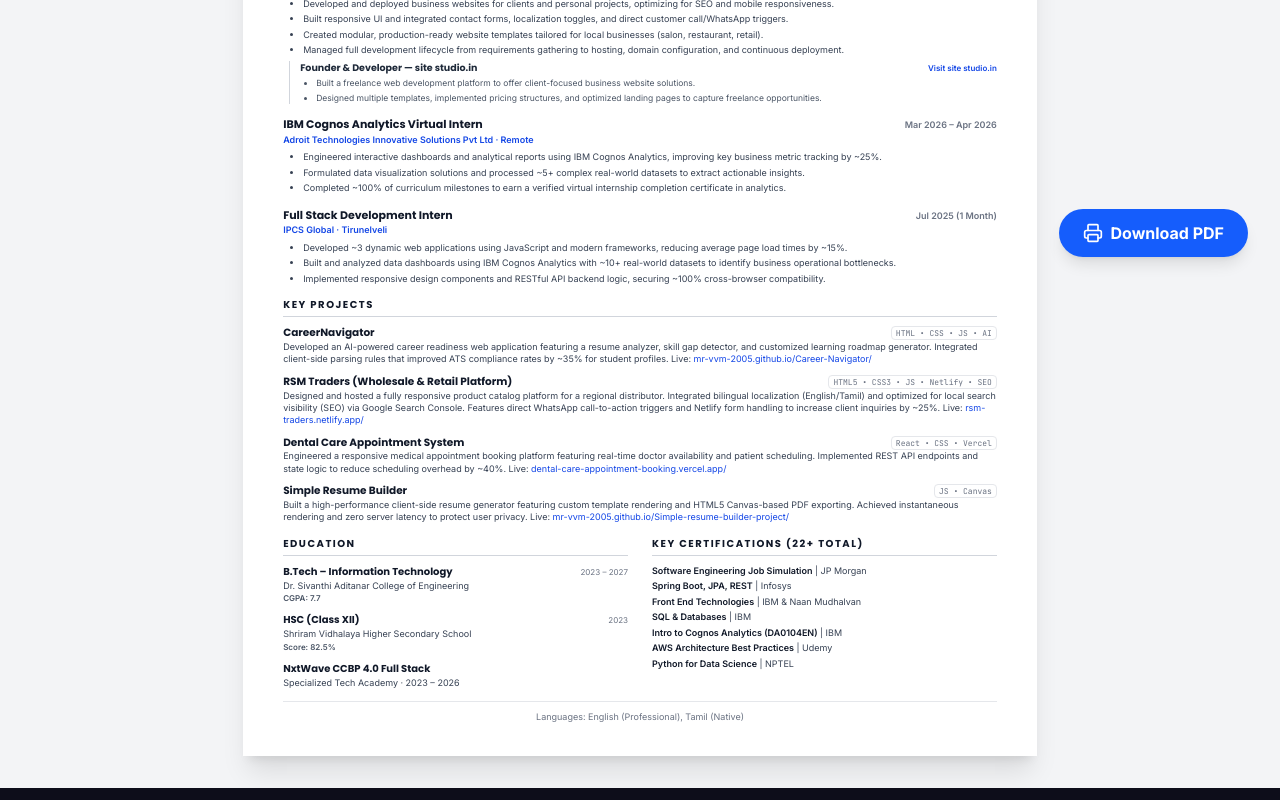
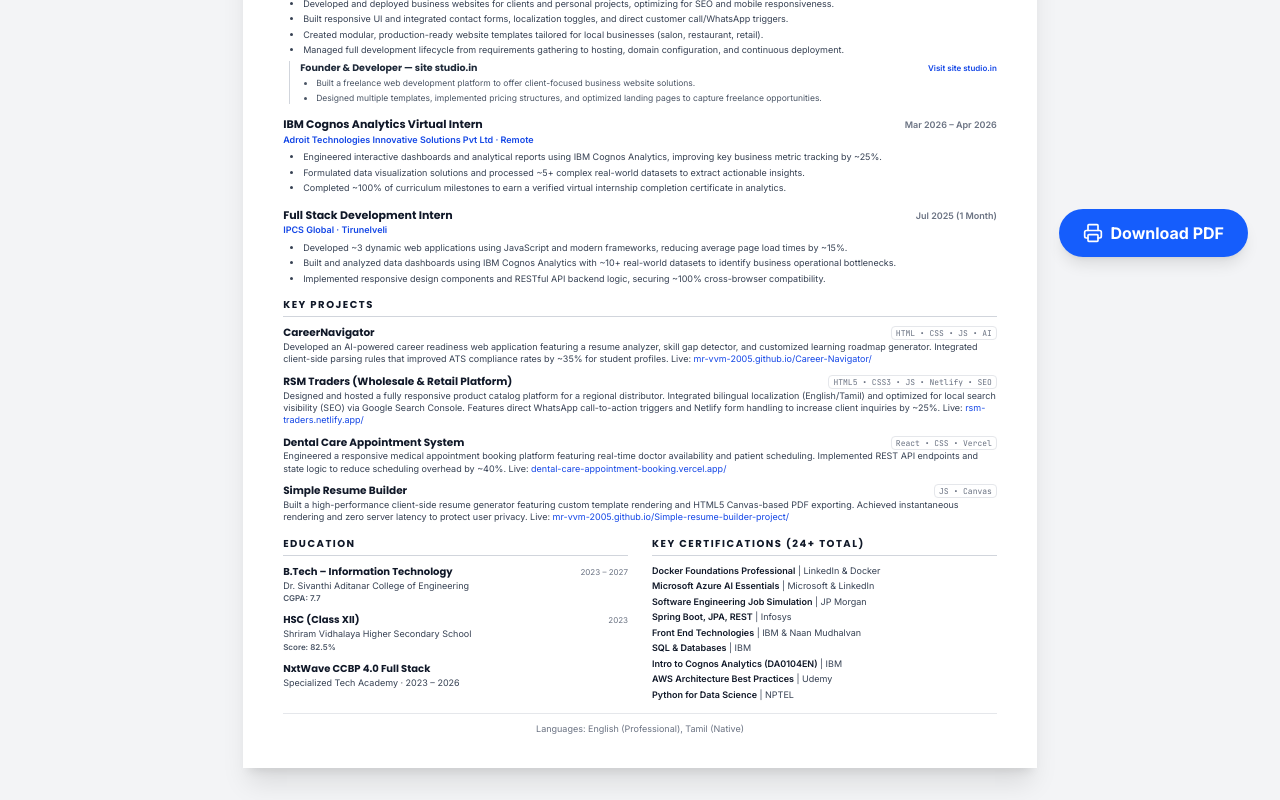
Before and after one commit to mr-vvm-2005/New-portfolio, a Next.js app: page /resume in a window 1280 px wide. Shown: the part 511-1311 px from the top of the page. Built offline with nearby package versions, Linux system fonts and the light colour scheme.

Commit message:
feat: add docker & microsoft certs and compress resume print layout to single page

```diff
--- a/src/app/resume/page.tsx
+++ b/src/app/resume/page.tsx
@@ -10,6 +10,8 @@ export default function ResumePage() {
 
     return (
         <div className="min-h-screen bg-gray-100 text-black p-4 md:p-8 print:p-0 flex justify-center">
+            <title>Resume | Vetrivel Murugan P - Full Stack Developer</title>
+            <meta name="description" content="Official Resume of Vetrivel Murugan P (Mr.VVM) - Full Stack Developer. View technical skills, experience, projects, and certifications." />
             <Script id="resume-person-schema" type="application/ld+json" dangerouslySetInnerHTML={{ __html: `{
   "@context": "https://schema.org",
   "@type": "Person",
@@ -26,19 +28,26 @@ export default function ResumePage() {
 }` }} />
             <style jsx global>{`
                 @media print {
-                    @page { size: A4 portrait; margin: 4mm 10mm 4mm 10mm; }
+                    @page { size: A4 portrait; margin: 3.5mm 8mm 3.5mm 8mm; }
                     body { background: white; -webkit-print-color-adjust: exact; print-color-adjust: exact; }
                     #resume-content { box-shadow: none !important; margin: 0 !important; padding: 0 !important; width: 100% !important; max-width: 100% !important; }
                     .print-hide { display: none !important; }
-                    h1 { font-size: 18pt !important; margin-bottom: 1mm !important; }
-                    .role-title { font-size: 10pt !important; margin-bottom: 1.5mm !important; }
-                    h2 { font-size: 9.5pt !important; margin-top: 2mm !important; margin-bottom: 1mm !important; border-bottom-width: 1px !important; padding-bottom: 0.5mm !important; }
-                    h3 { font-size: 9pt !important; margin-bottom: 0.5mm !important; }
-                    p, li, span, div { font-size: 8.5pt !important; line-height: 1.25 !important; }
-                    section { margin-bottom: 1.5mm !important; break-inside: avoid; }
-                    .break-inside-avoid { break-inside: avoid; }
-                    ul { margin-top: 0.5mm !important; padding-left: 4mm !important; }
-                    li { margin-bottom: 0.5mm !important; }
+                    h1 { font-size: 15pt !important; margin-bottom: 0.5mm !important; }
+                    .role-title { font-size: 8.5pt !important; margin-bottom: 1mm !important; }
+                    h2 { font-size: 8.5pt !important; margin-top: 1.5mm !important; margin-bottom: 0.8mm !important; border-bottom-width: 1px !important; padding-bottom: 0.3mm !important; }
+                    h3 { font-size: 8pt !important; margin-bottom: 0.3mm !important; }
+                    p, li, span, div, a { font-size: 7.6pt !important; line-height: 1.2 !important; }
+                    section { margin-bottom: 1mm !important; }
+                    ul { margin-top: 0.3mm !important; padding-left: 3mm !important; }
+                    li { margin-bottom: 0.3mm !important; }
+
+                    /* Override Tailwind spacing for print */
+                    #resume-content .space-y-3 > * + * { margin-top: 1mm !important; }
+                    #resume-content .space-y-2 > * + * { margin-top: 0.8mm !important; }
+                    #resume-content .space-y-4 > * + * { margin-top: 1.2mm !important; }
+                    #resume-content .grid-cols-2 { gap: 4mm !important; }
+                    #resume-content header { padding-bottom: 1mm !important; margin-bottom: 1.5mm !important; }
+                    #resume-content .pl-2.5 { padding-left: 1.5mm !important; margin-top: 0.5mm !important; }
                 }
             `}</style>
 
@@ -97,7 +106,7 @@ export default function ResumePage() {
                             Professional Summary
                         </h2>
                         <p className="text-[10px] text-justify leading-relaxed text-gray-700">
-                            Result-oriented B.Tech Information Technology student and Full Stack Developer with hands-on experience through two internships, five live projects, and 22+ industry certifications. Proficient in frontend development (HTML5, CSS3, ES6+ JavaScript) and core backend frameworks (React.js, Node.js, Python, SQL, REST APIs). Experienced in data visualization and business intelligence utilizing IBM Cognos Analytics. Proven ability to build responsive web applications, design digital products, and deliver localized business solutions.
+                            Result-oriented B.Tech Information Technology student and Full Stack Developer with hands-on experience through two internships, five live projects, and 24+ industry certifications. Proficient in frontend development (HTML5, CSS3, ES6+ JavaScript) and core backend frameworks (React.js, Node.js, Python, SQL, REST APIs). Experienced in data visualization and business intelligence utilizing IBM Cognos Analytics. Proven ability to build responsive web applications, design digital products, and deliver localized business solutions.
                         </p>
                     </section>
 
@@ -260,9 +269,11 @@ export default function ResumePage() {
 
                         <section>
                             <h2 className="text-[10px] font-extrabold text-gray-900 uppercase tracking-[0.15em] border-b border-gray-300 pb-1 mb-2">
-                                Key Certifications (22+ Total)
+                                Key Certifications (24+ Total)
                             </h2>
                             <ul className="text-[9px] text-gray-700 space-y-0.5">
+                                <li><span className="font-semibold text-gray-900">Docker Foundations Professional</span> | LinkedIn & Docker</li>
+                                <li><span className="font-semibold text-gray-900">Microsoft Azure AI Essentials</span> | Microsoft & LinkedIn</li>
                                 <li><span className="font-semibold text-gray-900">Software Engineering Job Simulation</span> | JP Morgan</li>
                                 <li><span className="font-semibold text-gray-900">Spring Boot, JPA, REST</span> | Infosys</li>
                                 <li><span className="font-semibold text-gray-900">Front End Technologies</span> | IBM & Naan Mudhalvan</li>
--- a/src/components/sections/About.tsx
+++ b/src/components/sections/About.tsx
@@ -18,7 +18,7 @@ const techStack = [
 
 const stats = [
     { value: "2",   label: "Internships" },
-    { value: "22+", label: "Certifications" },
+    { value: "24+", label: "Certifications" },
     { value: "5",   label: "Projects Built" },
     { value: "3+",  label: "Years Learning" },
 ];
--- a/src/components/sections/Certificates.tsx
+++ b/src/components/sections/Certificates.tsx
@@ -11,6 +11,22 @@ type Category = "All" | "Frontend" | "Backend" | "AI/ML" | "Tools" | "Internship
 const categories: Category[] = ["All", "Frontend", "Backend", "AI/ML", "Tools", "Internship"];
 
 const certificates = [
+    {
+        title: "Docker Foundations Professional Certificate",
+        issuer: "LinkedIn Learning & Docker",
+        date: "Jul 2026",
+        category: "Tools" as Category,
+        link: "https://www.linkedin.com/learning/certificates/546f01c5db71ef27ff21e6574ff896760c829c9c0760516d2a805f606137745f",
+        highlight: true,
+    },
+    {
+        title: "Microsoft Azure AI Essentials Professional Certificate",
+        issuer: "Microsoft & LinkedIn",
+        date: "Jul 2026",
+        category: "AI/ML" as Category,
+        link: "https://www.linkedin.com/learning/certificates/ebf76a1dd44d81d825cecd028cea62201982001ddde0d777bcb97498111adcef",
+        highlight: true,
+    },
     // Existing 15
     {
         title: "Internship Certificate",
@@ -205,7 +221,7 @@ export default function Certificates() {
                         <p className="text-white/40 text-sm md:text-base">Validated expertise through globally recognized organizations.</p>
                     </div>
                     <div className="text-accent-blue font-mono text-xs md:text-sm tracking-widest uppercase">
-                        22 Total Verified
+                        24 Total Verified
                     </div>
                 </div>
 
```
